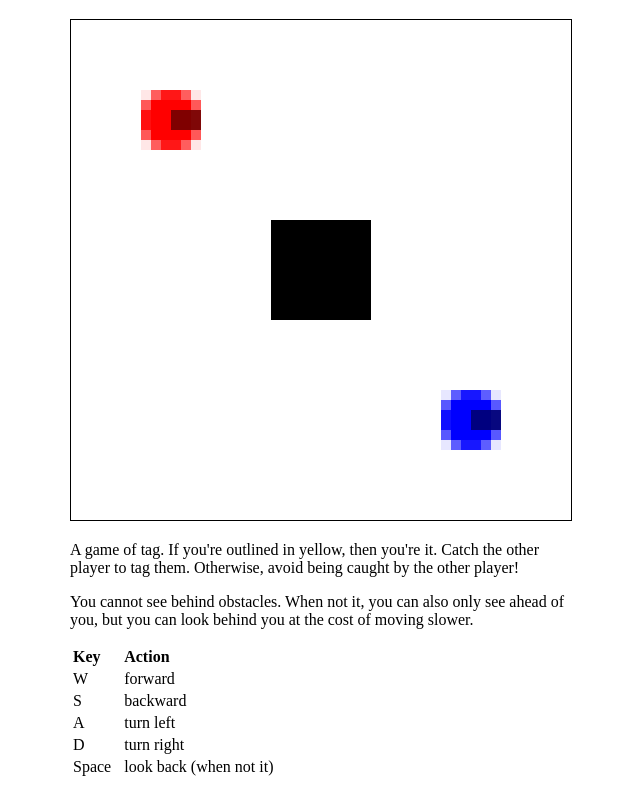
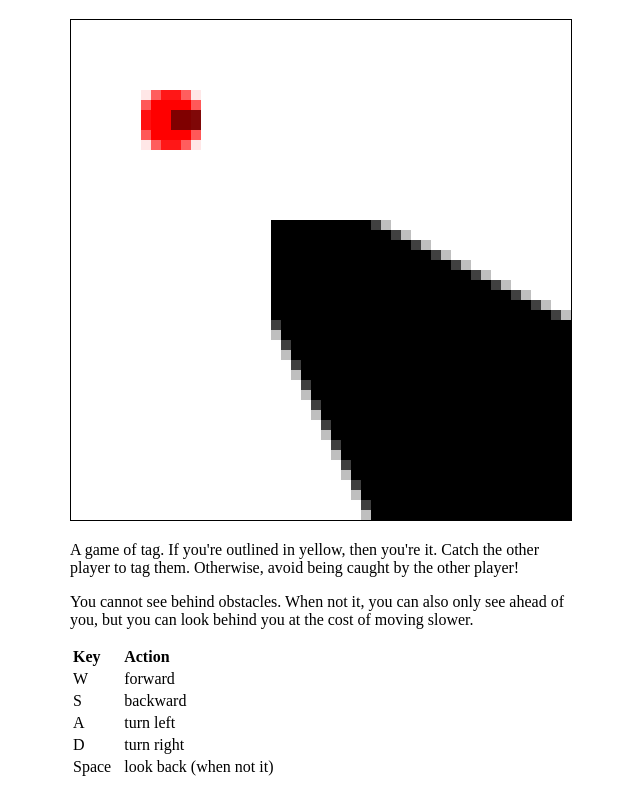
Before and after one commit to adamheins/shadows, a plain HTML site: page web/index.html in a window 1280 px wide. Shown: the part 61-848 px from the top of the page, without its empty margins (320-960 px from the left). Drawn offline with Linux system fonts and the light colour scheme.

Commit message:
WIP: cheaper occlusion computation

```diff
--- a/web/index.html
+++ b/web/index.html
@@ -47,6 +47,9 @@
         </table>
       </div>
     </div>
+    <script src="js/math.js"></script>
+    <script src="js/collision.js"></script>
+    <script src="js/gui.js"></script>
     <script src="js/shadows.js"></script>
   </body>
 </html>
--- /dev/null
+++ b/web/js/collision.js
@@ -0,0 +1,136 @@
+class CollisionQuery {
+    constructor(distance=null, time=null, normal=null, p1=null, p2=null, intersect=null
+    ) {
+        this.p1 = p1;
+        this.p2 = p2;
+        this.normal = normal;
+        this.distance = distance;
+        this.time = time;
+        this.intersect = intersect;
+    }
+}
+
+class Segment {
+    constructor(start, end) {
+        this.start = start;
+        this.end = end;
+
+        this.v = this.end.subtract(start);
+        this.direction = this.v.unit();
+        this.normal = this.direction.orth();
+    }
+}
+
+class Polygon {
+    constructor(vertices) {
+        this.vertices = vertices;
+
+        this.edges = [];
+        for (let i = 0; i < this.vertices.length - 1; i++) {
+            this.edges.push(new Segment(this.vertices[i], this.vertices[i + 1]));
+        }
+        this.edges.push(new Segment(this.vertices[this.vertices.length - 1], this.vertices[0]));
+
+        this.in_normals = this.edges.map(edge => edge.normal);
+        this.out_normals = this.in_normals.map(n => n.scale(-1));
+    }
+}
+
+class AARect extends Polygon {
+    constructor(x, y, w, h) {
+        const vertices = [new Vec2(x, y), new Vec2(x, y + h), new Vec2(x + w, y + h), new Vec2(x + w, y)];
+        super(vertices);
+
+        this.x = x;
+        this.y = y;
+        this.w = w;
+        this.h = h;
+    }
+}
+
+
+function lineRectEdgeIntersection(p, v, rect, tol = 1e-8) {
+    let ts = [];
+
+    // vertical edges
+    if (Math.abs(v.x) > tol) {
+        ts = ts.concat([(rect.x - p.x) / v.x, (rect.x + rect.w - p.x) / v.x]);
+    }
+
+    // horizontal edges
+    if (Math.abs(v.y) > tol) {
+        ts = ts.concat([(rect.y - p.y) / v.y, (rect.y + rect.h - p.y) / v.y]);
+    }
+
+    // return the smallest positive value
+    const t = Math.min(...ts.filter(t => t >= 0));
+    return p.add(v.scale(t));
+}
+
+
+function pointSegmentQuery(point, segment, tol = 1e-8) {
+    const q = segment.start.subtract(point);
+
+    const t = -q.dot(segment.v) / segment.v.dot(segment.v);
+    if (t >= 0 && t <= 1) {
+        const r = segment.start.add(segment.v.scale(t));
+        const d = point.subtract(r).length();
+        const intersect = Math.abs(d) < tol;
+        return new CollisionQuery(d, null, null, point, r, intersect);
+    }
+
+    const d1 = point.subtract(segment.start).length();
+    const d2 = point.subtract(segment.end).length();
+    if (d1 < d2) {
+        let normal = point.subtract(segment.start).unit();
+        return new CollisionQuery(d1, null, normal, point, segment.start, false);
+    }
+    let normal = point.subtract(segment.end).unit();
+    return new CollisionQuery(d2, null, normal, point, segment.end, false);
+}
+
+
+function pointPolyQuery(point, poly) {
+    const n = poly.vertices.length;
+
+    // inward-facing depth values for each edge
+    let depths = [];
+    for (let i = 0; i < n; i++) {
+        const v = poly.vertices[i];
+        const normal = poly.in_normals[i];
+        depths.push(normal.dot(point.subtract(v)));
+    }
+
+    let minIdx = 0;
+    for (let i = 1; i < n; i++) {
+        if (depths[i] < depths[minIdx]) {
+            minIdx = i;
+        }
+    }
+
+    if (depths[minIdx] >= 0) {
+        const normal = poly.out_normals[minIdx];
+        return new CollisionQuery(0, null, normal, point, point, true);
+    }
+
+    // detect if a vertex is the closest point
+    // we need only check the vertices on the closest edge
+    const prev_idx = (minIdx - 1) % n;
+    const next_idx = (minIdx + 1) % n;
+    if (depths[prev_idx] < 0 || depths[next_idx] < 0) {
+        let v = null;
+        if (depths[prev_idx] < 0) {
+            v = poly.vertices[minIdx];
+        } else {
+            v = poly.vertices[next_idx];
+        }
+        const dist = point.subtract(v).length();
+        const normal = point.subtract(v).unit();
+        return new CollisionQuery(dist, null, normal, point, v, false);
+    }
+
+    // otherwise we know the closest point lies on the segment
+    let Q = pointSegmentQuery(point, poly.edges[minIdx]);
+    Q.normal = poly.out_normals[minIdx];
+    return Q;
+}
--- /dev/null
+++ b/web/js/gui.js
@@ -0,0 +1,30 @@
+function drawCircle(ctx, position, radius, color) {
+    ctx.fillStyle = color;
+    ctx.beginPath();
+    ctx.arc(position.x, position.y, radius, 0, 2 * Math.PI);
+    ctx.fill();
+}
+
+function drawPolygon(ctx, vertices, color) {
+    ctx.fillStyle = color;
+    ctx.beginPath();
+    ctx.moveTo(vertices[0].x, vertices[0].y);
+    for (let i = 1; i < vertices.length; i++) {
+        ctx.lineTo(vertices[i].x, vertices[i].y);
+    }
+    ctx.closePath();
+    ctx.fill();
+}
+
+function drawRect(ctx, position, width, height, color) {
+    ctx.fillStyle = color;
+    ctx.fillRect(position.x, position.y, width, height);
+}
+
+function drawLine(ctx, start, end, color) {
+    ctx.strokeStyle = color;
+    ctx.beginPath();
+    ctx.moveTo(start.x, start.y);
+    ctx.lineTo(end.x, end.y);
+    ctx.stroke();
+}
--- /dev/null
+++ b/web/js/math.js
@@ -0,0 +1,46 @@
+class Vec2 {
+    constructor(x, y) {
+        this.x = x;
+        this.y = y;
+    }
+
+    scale(s) {
+        return new Vec2(s * this.x, s * this.y);
+    }
+
+    dot(other) {
+        return this.x * other.x + this.y * other.y;
+    }
+
+    add(other) {
+        return new Vec2(this.x + other.x, this.y + other.y);
+    }
+
+    subtract(other) {
+        return new Vec2(this.x - other.x, this.y - other.y);
+    }
+
+    rotate(angle) {
+        const s = Math.sin(angle);
+        const c = Math.cos(angle);
+        const x = c * this.x + s * this.y;
+        const y = -s * this.x + c * this.y;
+        return new Vec2(x, y);
+    }
+
+    orth() {
+        return new Vec2(this.y, -this.x);
+    }
+
+    length() {
+        return Math.sqrt(this.dot(this));
+    }
+
+    unit() {
+        const d = this.length();
+        if (d > 0) {
+            return this.scale(1 / d);
+        }
+        return this;
+    }
+}
--- a/web/js/shadows.js
+++ b/web/js/shadows.js
@@ -1,34 +1,3 @@
-function drawCircle(ctx, position, radius, color) {
-    ctx.fillStyle = color;
-    ctx.beginPath();
-    ctx.arc(position.x, position.y, radius, 0, 2 * Math.PI);
-    ctx.fill();
-}
-
-function drawPolygon(ctx, vertices, color) {
-    ctx.fillStyle = color;
-    ctx.beginPath();
-    ctx.moveTo(vertices[0].x, vertices[1].y);
-    for (let i = 1; i < vertices.length; i++) {
-        ctx.lineTo(vertices[i].x, vertices[i].y);
-    }
-    ctx.closePath();
-    ctx.fill();
-}
-
-function drawRect(ctx, position, width, height, color) {
-    ctx.fillStyle = color;
-    ctx.fillRect(position.x, position.y, width, height);
-}
-
-function drawLine(ctx, start, end, color) {
-    ctx.strokeStyle = color;
-    ctx.beginPath();
-    ctx.moveTo(start.x, start.y);
-    ctx.lineTo(end.x, end.y);
-    ctx.stroke();
-}
-
 // Action for the agent to take
 class Action {
     constructor(lindir, angdir = 0, localFrame = true, lookback = false) {
@@ -36,33 +5,6 @@ class Action {
         this.angdir = angdir;
         this.localFrame = localFrame;
         this.lookback = lookback;
-    }
-}
-
-class Vec2 {
-    constructor(x, y) {
-        this.x = x;
-        this.y = y;
-    }
-
-    scale(s) {
-        return new Vec2(s * this.x, s * this.y);
-    }
-
-    dot(other) {
-
-    }
-
-    add(other) {
-        return new Vec2(this.x + other.x, this.y + other.y);
-    }
-
-    rotate(angle) {
-        const s = Math.sin(angle);
-        const c = Math.cos(angle);
-        const x = c * this.x + s * this.y;
-        const y = -s * this.x + c * this.y;
-        return new Vec2(x, y);
     }
 }
 
@@ -101,8 +43,10 @@ class Agent {
 
 }
 
-class Obstacle {
+class Obstacle extends AARect {
     constructor(position, width, height) {
+        super(position.x, position.y, width, height);
+
         this.position = position;
         this.width = width;
         this.height = height;
@@ -114,19 +58,72 @@ class Obstacle {
         drawRect(ctx, this.position, this.width, this.height, this.color);
     }
 
-    computeOcclusion(point) {
+    computeWitnessVertices(point) {
+        // the normal can be computed with any point in the obstacle
+        const normal = this.vertices[0].subtract(point).orth();
+        const dists = this.vertices.map(v => v.subtract(point).dot(normal));
 
+        let minIdx = 0;
+        let maxIdx = 0;
+        for (let i = 1; i < this.vertices.length; i++) {
+            if (dists[i] < dists[minIdx]) {
+                minIdx = i;
+            }
+            if (dists[i] > dists[maxIdx]) {
+                maxIdx = i;
+            }
+        }
+
+        const left = this.vertices[maxIdx];
+        const right = this.vertices[minIdx];
+        return [right, left];
     }
 
-    drawOcclusion(ctx, viewpoint) {
+    computeOcclusion(point, screenRect) {
+        const witnesses = this.computeWitnessVertices(point);
+        const right = witnesses[0];
+        const left = witnesses[1];
 
+        const deltaRight = right.subtract(point);
+        const extraRight = lineRectEdgeIntersection(right, deltaRight, screenRect);
+        const normalRight = deltaRight.orth();
+
+        const deltaLeft = left.subtract(point);
+        const extraLeft = lineRectEdgeIntersection(left, deltaLeft, screenRect);
+        const normalLeft = deltaLeft.orth();
+
+        let screenDists = [];
+        let screenVs = [];
+        for (let i = 0; i < screenRect.vertices.length; i++) {
+            const v = screenRect.vertices[i];
+            if (-v.subtract(point).dot(normalLeft) < 0) {
+                continue;
+            }
+            const dist = v.subtract(point).dot(normalRight);
+            if (dist >= 0) {
+                if (screenDists.length > 0 && screenDists[0] > dist) {
+                    screenVs = [v, screenVs[0]];
+                    break;
+                } else {
+                    screenDists.push(dist);
+                    screenVs.push(v);
+                }
+            }
+        }
+        return [right, extraRight].concat(screenVs).concat([extraLeft, left]);
+    }
+
+    drawOcclusion(ctx, viewpoint, screenRect) {
+        const vertices = this.computeOcclusion(viewpoint, screenRect);
+        drawPolygon(ctx, vertices, this.color);
     }
 }
 
-class Game {
+class TagGame {
     constructor(width, height) {
         this.width = width;
         this.height = height;
+        this.screenRect = new AARect(0, 0, width, height);
 
         this.keyMap = new Map();
 
@@ -152,6 +149,7 @@ class Game {
         })
         this.obstacles.forEach(obstacle => {
             obstacle.draw(ctx);
+            obstacle.drawOcclusion(ctx, this.player.position, this.screenRect);
         });
     }
 
@@ -194,6 +192,18 @@ class Game {
                 v.y = Math.max(0, v.y);
             }
 
+            let normal = null;
+            this.obstacles.forEach(obstacle => {
+                let Q = pointPolyQuery(agent.position, obstacle);
+                if (Q.distance < agent.radius) {
+                    normal = Q.normal;
+                }
+            });
+            if (normal && normal.dot(v) < 0) {
+                const tan = normal.orth();
+                v = tan.scale(tan.dot(v));
+            }
+
             agent.velocity = v;
         });
 
@@ -207,7 +217,7 @@ function main() {
     const canvas = document.getElementById("canvas");
     const ctx = canvas.getContext("2d");
 
-    const game = new Game(50, 50);
+    const game = new TagGame(50, 50);
 
     setInterval(() => {
         game.step();
```
Also changed, not shown: 3 other files.
